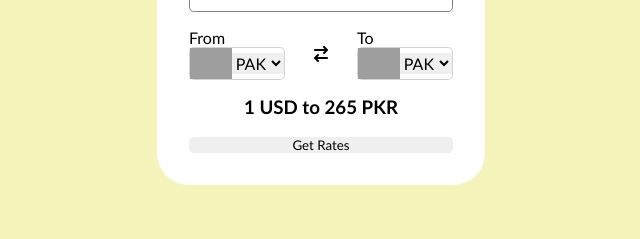
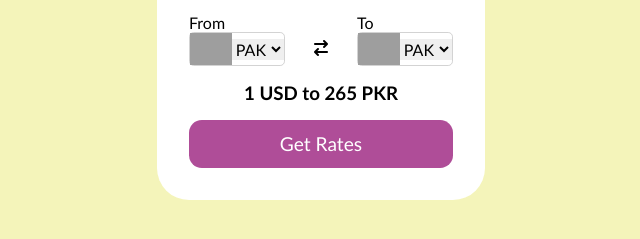
Before and after one commit to DeveloperIrkhan/Currency-Converter, a plain HTML site: page index.html in a window 1280 px wide. Shown: the part 381-620 px from the top of the page, without its empty margins (319-959 px from the left). Drawn offline with Linux system fonts and the light colour scheme; grey boxes are pictures that could not be loaded.

```diff
--- a/App.css
+++ b/App.css
@@ -65,7 +65,7 @@
 .select-container select {
     font-size: 1rem;
 }
-.select-container i {
+.dropdown i {
     max-width: 1rem;
     margin-top: 1rem;
 }
@@ -74,3 +74,11 @@
     text-align: center;
     margin: 1rem;
 }
+.btn{
+    background-color: #af4d98;
+    color: white;
+    height: 3rem;
+    cursor: pointer;
+    font-size: 1.2rem;
+    border-radius: 0.8rem;
+}
--- a/index.html
+++ b/index.html
@@ -49,7 +49,7 @@
           </div>
         </div>
           <h3 class="msg">1 USD to 265 PKR</h3>
-          <button>Get Rates</button>
+          <button class="btn">Get Rates</button>
         </form>
       </div>
     </div>
```
